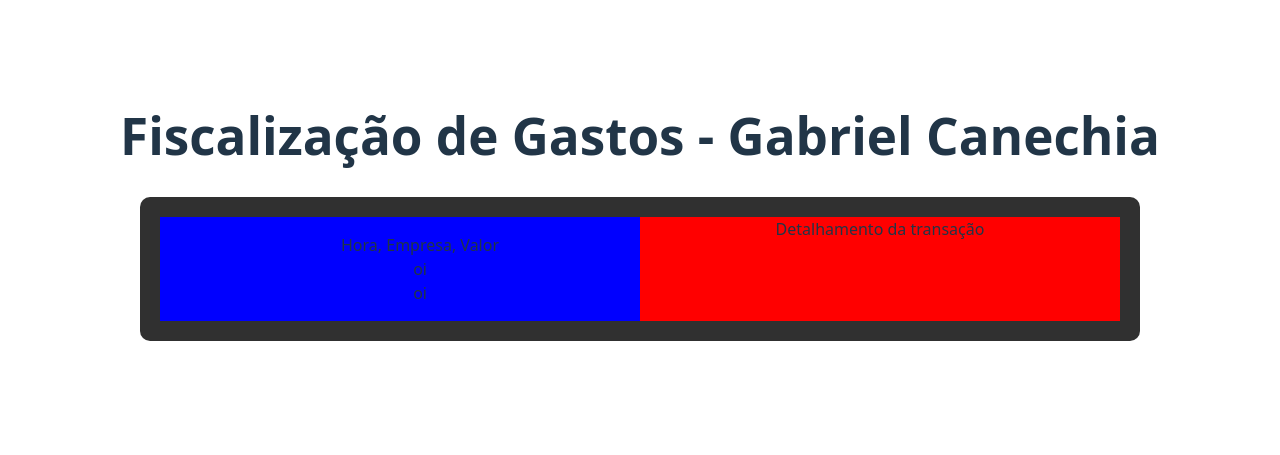
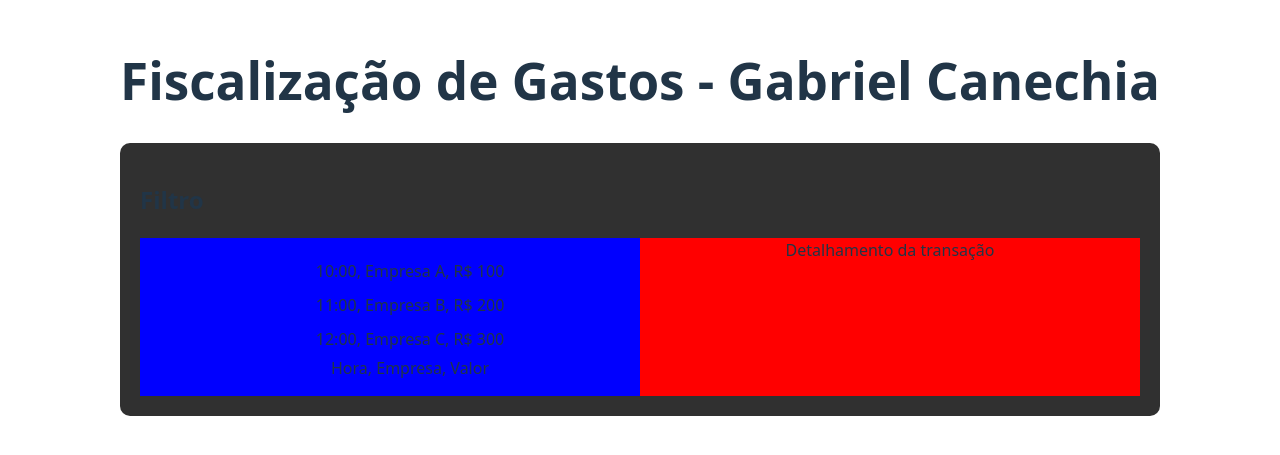
Before and after one commit to scorpiontyf/fiscal-gastos, a React (Vite) app: page / in a window 1280 px wide. Shown: the part 183-638 px from the top of the page. Built offline with nearby package versions, Linux system fonts and the light colour scheme.

Commit message:
mock de dados e lógica básica para exibir o detalhamento da transação

```diff
--- a/src/App.tsx
+++ b/src/App.tsx
@@ -1,19 +1,57 @@
+import { useState } from "react";
 import "./App.css";
 import Text from "./components/text";
+import DetailTransaction from "./components/detail-transaction";
+
+const mockData = [
+  { time: "10:00", company: "Empresa A", value: 100, id: 1 },
+  { time: "11:00", company: "Empresa B", value: 200, id: 2 },
+  { time: "12:00", company: "Empresa C", value: 300, id: 3 },
+];
 
 function App() {
+  const [transactionId, setTransactionId] = useState<number>(0);
   return (
     <>
       <Text as="h1">Fiscalização de Gastos - Gabriel Canechia</Text>
-      <div style={{ display: "flex", flexDirection: "row", justifyContent: "space-between", borderRadius: "10px", margin: "20px", padding: "20px", backgroundColor: "#303030" }}>
-        <div style={{ backgroundColor: "blue", flex: 1 }}>
-          <ul style={{ listStyleType: "none" }}>
-            <li>Hora, Empresa, Valor</li>
-            <li>oi</li>
-            <li>oi</li>
-          </ul>
+      <div
+        style={{
+          backgroundColor: "#303030",
+          borderRadius: "10px",
+          padding: "20px",
+        }}
+      >
+        <Text as="h2" style={{ textAlign: "start" }}>
+          Filtro
+        </Text>
+        <div
+          style={{
+            display: "flex",
+            flexDirection: "row",
+            justifyContent: "space-between",
+          }}
+        >
+          <div style={{ backgroundColor: "blue", flex: 1 }}>
+            <ul style={{ listStyleType: "none" }}>
+              {mockData.map((item) => (
+                <li
+                  key={item.id}
+                  onClick={() => setTransactionId(item.id)}
+                  style={{ cursor: "pointer", padding: "5px" }}
+                >
+                  <Text as="span">
+                    {item.time}, {item.company}, R$ {item.value}
+                  </Text>
+                </li>
+              ))}
+              <li>Hora, Empresa, Valor</li>
+            </ul>
+          </div>
+          <div style={{ backgroundColor: "red", flex: 1 }}>
+            Detalhamento da transação
+            <DetailTransaction id={transactionId} />
+          </div>
         </div>
-        <div style={{ backgroundColor: "red", flex: 1 }}>Detalhamento da transação</div>
       </div>
     </>
   );
--- /dev/null
+++ b/src/components/detail-transaction.tsx
@@ -0,0 +1,38 @@
+import React from "react";
+import Text from "./text";
+
+type DetailTransactionProps = {
+  id: number;
+};
+
+const mockData = [
+  { time: "10:00", company: "Empresa A", value: 100, id: 1 },
+  { time: "11:00", company: "Empresa B", value: 200, id: 2 },
+  { time: "12:00", company: "Empresa C", value: 300, id: 3 },
+];
+
+function DetailTransaction({ id }: DetailTransactionProps) {
+  const [data, setData] = React.useState(mockData);
+  return (
+    <div>
+      {data
+        .filter((item) => item.id === id)
+        .map((item) => (
+          <div
+            key={item.id}
+            style={{
+              padding: "10px",
+              borderRadius: "5px",
+              marginBottom: "10px",
+            }}
+          >
+            <Text as="p" style={{}} >Hora: {item.time}</Text>
+            <Text as="p">Empresa: {item.company}</Text>
+            <Text as="p">Valor: R$ {item.value}</Text>
+          </div>
+        ))}
+    </div>
+  );
+}
+
+export default DetailTransaction;
--- a/src/components/text.tsx
+++ b/src/components/text.tsx
@@ -4,13 +4,15 @@ type TextProps = {
     as: string;
     children: React.ReactNode;
     className?: string;
+    style?: React.CSSProperties;
 }
 
-function Text({ as, children, className }: TextProps) {
+function Text({ as, children, className, style }: TextProps) {
     return (
         React.createElement(as,
             {
                 className: className,
+                style: style
             }, children)
     )
 }
```
